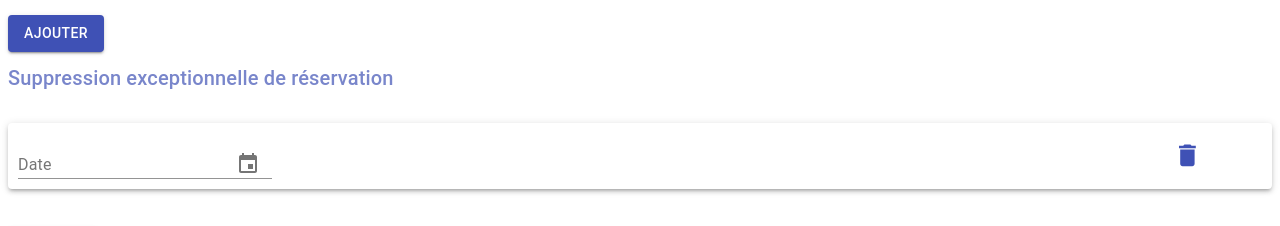
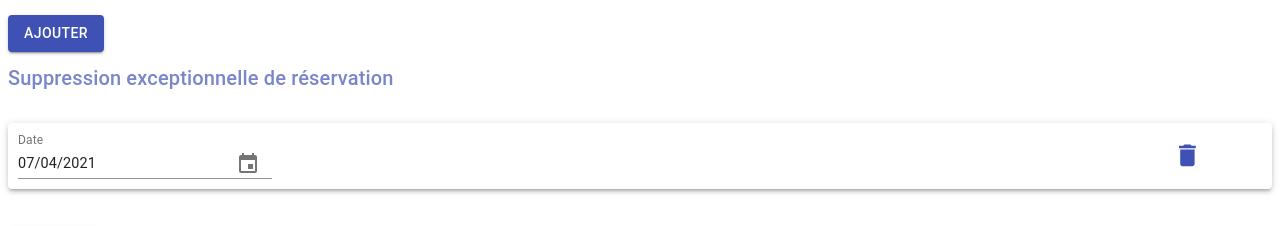
Before and after one commit to snoopytbe/react-cjutxp, a React (Create React App) app: page /Occupation/1 in a window 1280 px wide. Shown: the part 820-1046 px from the top of the page. Built offline with nearby package versions, Linux system fonts and the light colour scheme.

Commit message:
5 files modified

```diff
--- a/src/components/Calendrier/vacances.js
+++ b/src/components/Calendrier/vacances.js
@@ -5,7 +5,10 @@ export function nthDay(dt, day, number) {
   // dt : date
   // day : jour de la semaine
   // number : numero du jour = nieme
-  var firstDay = dt.clone().date(1).day(day);
+  var firstDay = dt
+    .clone()
+    .date(1)
+    .day(day);
   // Si firstDay est le mois précédent il faut décaler firstDay d'une semaine
   if (firstDay.isBefore(dt.startOf("month"))) firstDay.add(7, "days");
   var result = firstDay.clone().add((number - 1) * 7, "days");
@@ -15,7 +18,12 @@ export function nthDay(dt, day, number) {
 
 export function posDateInList(dt, liste) {
   return dt?.isValid()
-    ? liste.findIndex(item => dt.diff(item, "days") === 0)
+    ? liste.findIndex(
+        item =>
+          dt
+            .set({ hour: 0, minute: 0, second: 0, millisecond: 0 })
+            .diff(item, "days") === 0
+      )
     : -1;
 }
 
--- a/src/components/Occupation/EditOccupationWindow.js
+++ b/src/components/Occupation/EditOccupationWindow.js
@@ -99,7 +99,7 @@ export default function EditOccupation(props) {
 
         setError("loge", {
           type: "manual",
-          message: `Erreur : vous n'avez pas apporter de modification le ${moment(
+          message: `Erreur : vous n'avez pas apporté de modification le ${moment(
             shortcut.date
           ).format("DD/MM/YYYY")}`
         });
--- a/src/components/Occupation/Occupation.js
+++ b/src/components/Occupation/Occupation.js
@@ -117,7 +117,7 @@ export default function Occupation(props) {
 
       case "exceptionnel":
         setTypeEdit("add");
-        setLimit([])
+        setLimit(getListeDates(getValues(),true))
         setHighlight(listeDates);
         break;
 
--- a/src/components/Occupation/occupationMethods.js
+++ b/src/components/Occupation/occupationMethods.js
@@ -118,15 +118,15 @@ export const getListeDates = (oneLogeBooking, inverse = false) => {
 
   // On inverse, c'est à dire que l'on prend l'ensemble des dates où il n'y a pas de réservation
   if (inverse) {
-    result_inverse = [];
+    let result_inverse = [];
     for (
-      let mydate = moment(constantes.annee, 8, 1);
-      mydate.diff(moment(constantes.annee + 1, 6, 1), "days") < 0;
+      let mydate = moment([constantes.annee, 8, 1]);
+      mydate.isBefore(moment([constantes.annee + 1, 6, 1]));
       mydate.add(1, "day")
     ) {
       result.find(item => mydate.diff(item.date, "days") === 0) === undefined &&
         result_inverse.push({
-          date: mydate.locale("fr-FR")
+          date: mydate.clone().locale("fr-FR")
         });
     }
     result = result_inverse;
--- a/src/components/ReactHookedForm/ControllerDatePicker.js
+++ b/src/components/ReactHookedForm/ControllerDatePicker.js
@@ -32,7 +32,7 @@ export default function ControllerDatePicker(props) {
   }
 
   // Retourne true quand la date doit être désactivée dans le calendrier
-  function disableAllButHighlight(date) {
+  function isOutsideLimits(date) {
     let result = false;
     if (limit) {
       // si date fait partie des dates de "limit"
@@ -47,13 +47,30 @@ export default function ControllerDatePicker(props) {
     return result;
   }
 
+  function computeDefaultValue() {
+    var result = defaultValue;
+    if (defaultValue === "") {
+      for (
+        result = moment().set({
+          hour: 0,
+          minute: 0,
+          second: 0,
+          millisecond: 0
+        });
+        isOutsideLimits(result);
+        result.add(1, "day")
+      );
+    }
+    return result;
+  }
+
   return (
     <MuiPickersUtilsProvider utils={LocalizedUtils} locale={frLocale}>
       <Controller
         {...other}
         name={name}
         control={control}
-        defaultValue={defaultValue === "" ? null : defaultValue} // utiliser la valeur null permet d'avoir le "empty label" du DatePicker
+        defaultValue={defaultValue === "" ? computeDefaultValue : defaultValue} // utiliser la valeur null permet d'avoir le "empty label" du DatePicker
         rules={{ required: { required } }}
         render={({ value, onChange }) => (
           <KeyboardDatePicker
@@ -70,7 +87,7 @@ export default function ControllerDatePicker(props) {
             }}
             okLabel="Valider"
             cancelLabel="Annuler"
-            shouldDisableDate={disableAllButHighlight}
+            shouldDisableDate={isOutsideLimits}
             renderDay={(day, selectedDate, isInCurrentMonth, dayComponent) => {
               // ne pas supprimer selectedDate !!!
               let isSelected =
```
